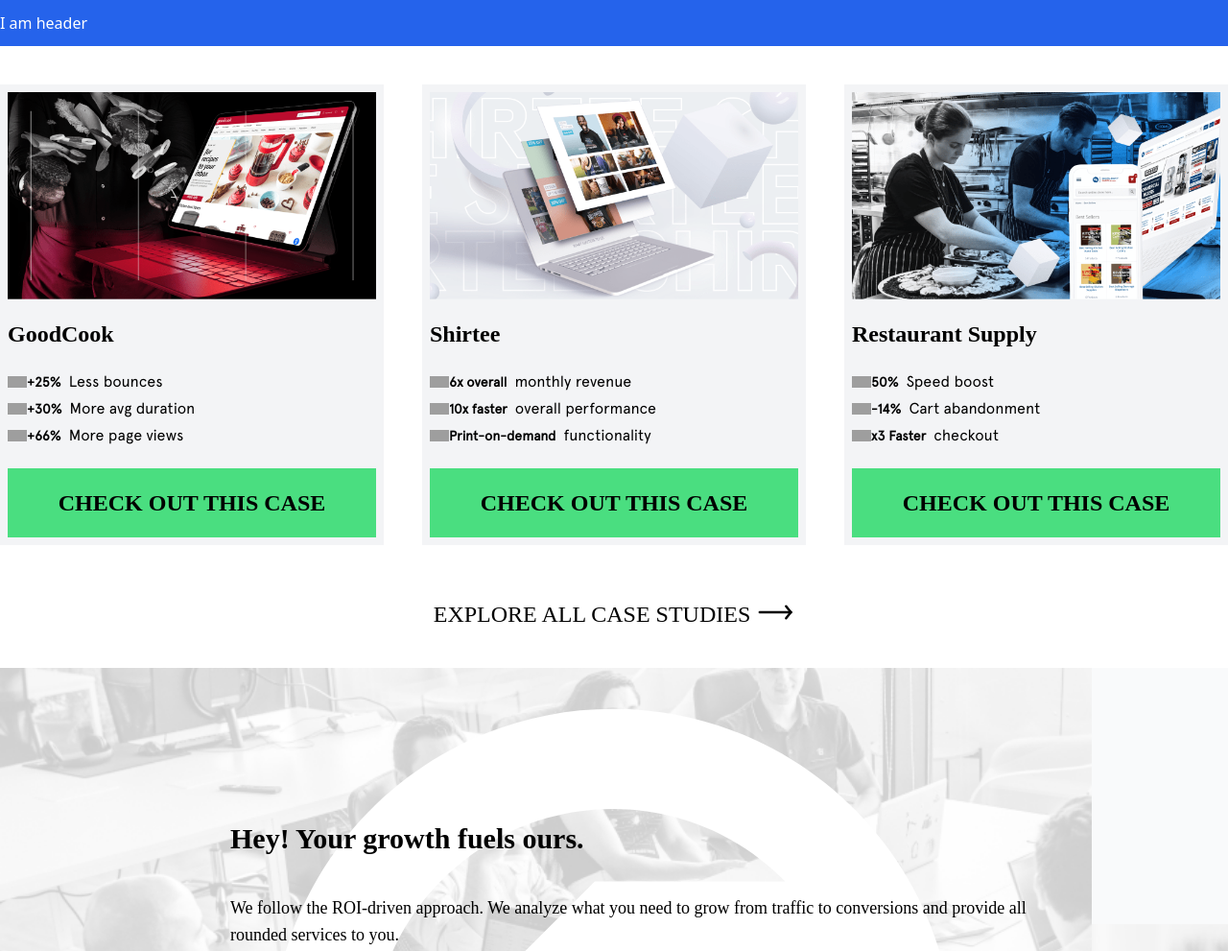
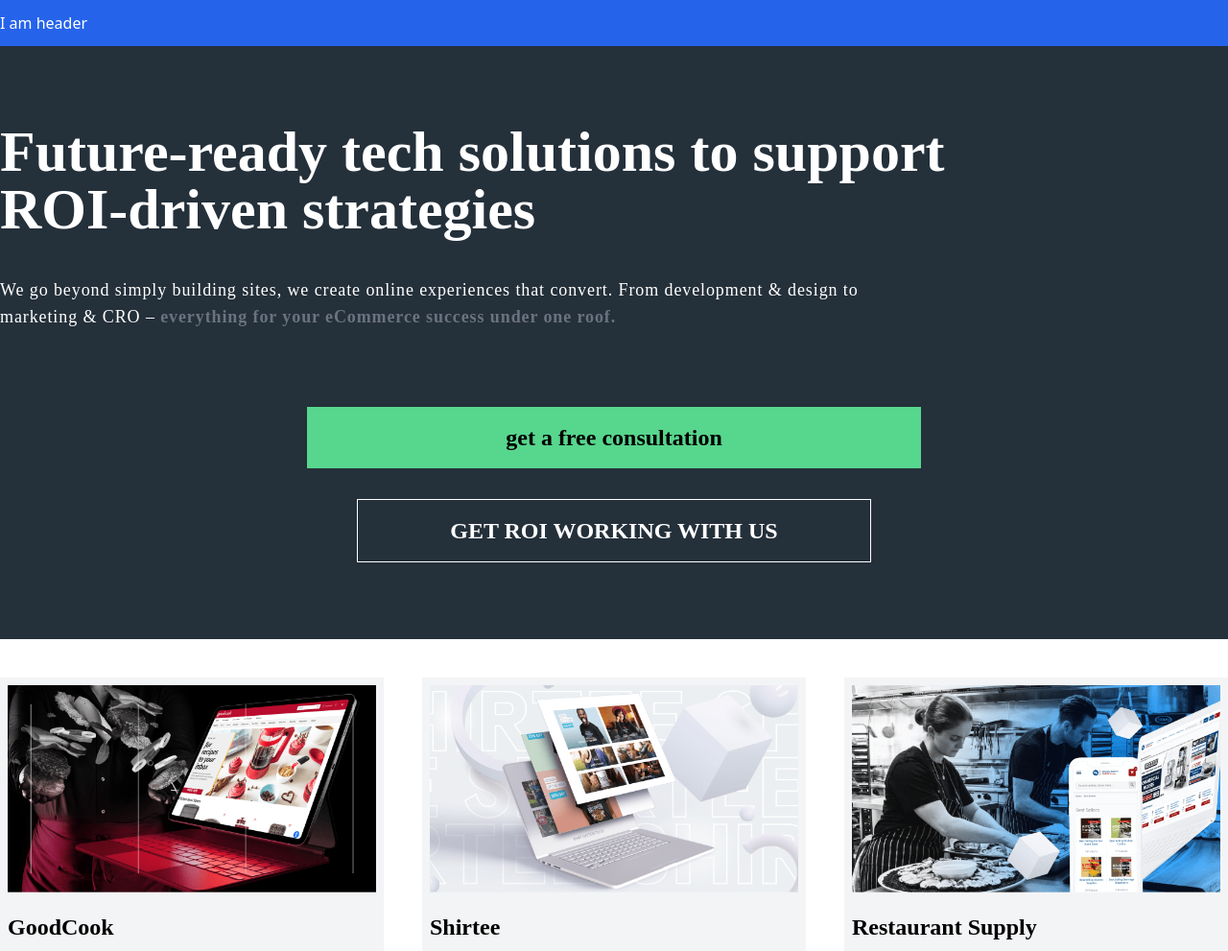
Before and after one commit to bluppco/gomage.com, an Astro site: page / in a window 1280 px wide. Shown: the top 991 px of the page at 96% size. Built offline with nearby package versions, Linux system fonts and the light colour scheme; Astro itself is replaced by a stand-in of ours; grey boxes are pictures that could not be loaded; a web font is replaced by a local one.

Commit message:
feat: created Hero section

```diff
--- a/src/atoms/atoms-nandini/buttons/green/index.astro
+++ b/src/atoms/atoms-nandini/buttons/green/index.astro
@@ -1,3 +1,3 @@
-<button class="bg-light_green hover:bg-dark_green px-16 py-4 font-minion_pro text-2xl font-bold">
+<button class="bg-light_green hover:bg-dark_green px-16 py-4 font-minion_pro text-2xl font-bold uppercase">
     <slot/>
 </button>
--- a/src/atoms/atoms-nandini/buttons/green/large/index.astro
+++ b/src/atoms/atoms-nandini/buttons/green/large/index.astro
@@ -1,3 +1,3 @@
-<button class="bg-light_green hover:bg-dark_green px-16 py-4 font-minion_pro text-2xl font-bold w-full">
+<button class="bg-light_green hover:bg-dark_green py-4 font-minion_pro text-2xl font-bold w-full">
     <slot/>
 </button>
--- /dev/null
+++ b/src/atoms/atoms-nandini/buttons/transparent/index.astro
@@ -0,0 +1,3 @@
+<button class="border border-white text-white px-36 md:px-16 lg:px-24 2xl:px-60 py-4 font-minion_pro hover:text-black hover:bg-white text-2xl font-bold uppercase">
+    <slot/>
+</button>
--- /dev/null
+++ b/src/atoms/atoms-nandini/headings/one/6xl/bold/white/index.astro
@@ -0,0 +1,3 @@
+<h1 class="text-center md:text-left text-white font-minion_pro font-bold text-5xl xl:text-6xl">
+    <slot/>
+</h1>
--- /dev/null
+++ b/src/atoms/atoms-nandini/paragraphs/lg/white/index.astro
@@ -0,0 +1,3 @@
+<p class="text-center md:text-left text-white xl:text-lg tracking-wider font-minion_pro">
+    <slot/>
+</p>
--- a/src/components/home/hero/index.astro
+++ b/src/components/home/hero/index.astro
@@ -0,0 +1,48 @@
+---
+
+// IMPORT ASTRO LAYOUTS
+import Container from "@/layouts/container/index.astro"
+
+// IMPORT ASTRO ATOMS
+import ButtonGreenLarge from "@/atoms/atoms-nandini/buttons/green/large/index.astro"
+import ButtonTransparent from "@/atoms/atoms-nandini/buttons/transparent/index.astro"
+import HeadingOne6xlBoldWhite from "@/atoms/atoms-nandini/headings/one/6xl/bold/white/index.astro"
+import Link from "@/atoms/links/index.astro"
+import ParagraphLargeWhite from "@/atoms/atoms-nandini/paragraphs/lg/white/index.astro"
+
+// HARDCODED DATA
+const data = {
+
+    button_green:"get a free consultation",
+    button_transparent_link:"/magento-mobile-app-development/#calculator",
+    button_transparent_text:"Get ROI working with us",
+    sub_title:"We go beyond simply building sites, we create online experiences that convert. From development & design to marketing & CRO – ",
+    title:"Future-ready tech solutions to support ROI-driven strategies "
+
+}
+
+---
+
+
+<section class="py-20 bg-dark_gray">
+    <Container>
+        <div class="space-y-5 md:space-y-10">
+            <div class="xl:mr-40 2xl:mr-60">
+                <HeadingOne6xlBoldWhite>{ data.title }</HeadingOne6xlBoldWhite>
+            </div>
+            <div class="md:mr-40 lg:mr-60 xl:mr-80">
+                <ParagraphLargeWhite>{ data.sub_title }<span class="text-gray-500 font-bold">everything for your eCommerce success under one roof.</span></ParagraphLargeWhite>
+            </div>
+            <div class="md:pt-10 space-y-4 md:space-y-8 md:mx-40 lg:mx-60 xl:mx-80">
+                <div class="flex justify-center">
+                    <ButtonGreenLarge>{ data.button_green }</ButtonGreenLarge>
+                </div>
+                <div class="flex justify-center">
+                    <Link aria_label={ data.button_transparent_text } href={ data.button_transparent_link }>
+                        <ButtonTransparent>{ data.button_transparent_text }</ButtonTransparent>
+                    </Link>
+                </div>
+            </div>
+        </div>
+    </Container>
+</section>
--- a/tailwind.config.mjs
+++ b/tailwind.config.mjs
@@ -48,7 +48,8 @@ module.exports = {
 			colors: {
 
 				"light_green":"#57d68d",
-				"dark_green":"#4dbe7e"
+				"dark_green":"#4dbe7e",
+				"dark_gray":"#24303a"
 			},
 			fontFamily: {
 
```
